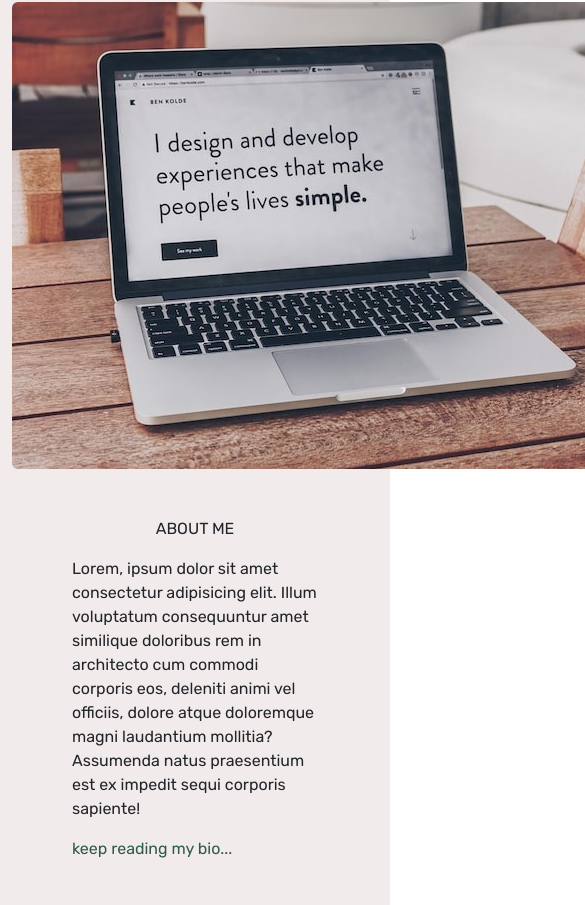
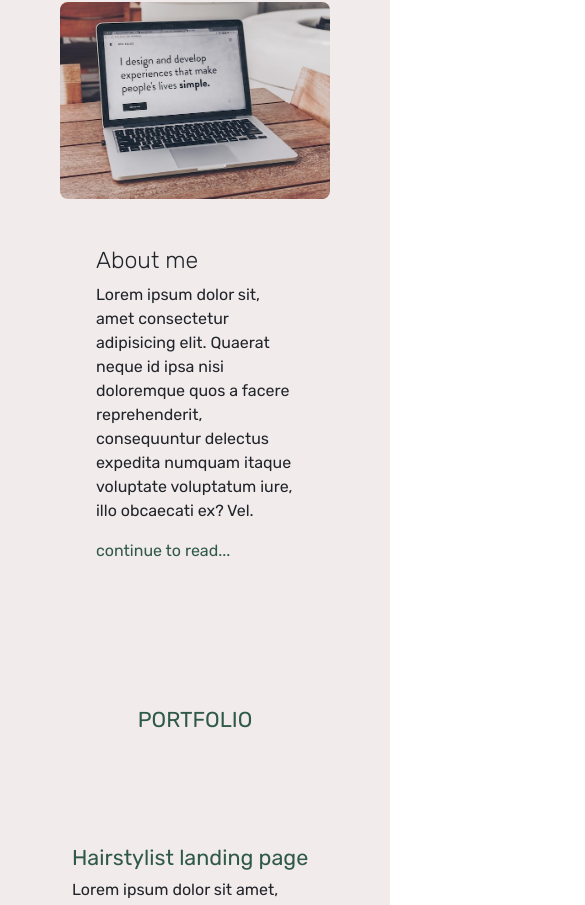
Before and after one commit to maderi21/porfolio, a React (Create React App) app: page / in a window 390 px wide. Shown: the part 878-1783 px from the top of the page, 585 px wide, since content can reach past the window. Built offline with nearby package versions, Linux system fonts and the light colour scheme.

Commit message:
about responsive

```diff
--- a/src/components/About.jsx
+++ b/src/components/About.jsx
@@ -1,39 +1,30 @@
-import { Row, Col, Image, Container } from "react-bootstrap";
 import about from "../images/about.jpg";
+
 const About = () => {
   return (
-    <section className="bg-primary">
-      <Container className="py-5 ">
-        <Row>
-          <Col sm={6}>
-            <Image src={about} rounded />
-          </Col>
-          <Col
-            sm={6}
-            className="d-flex align-items-center justify-content-center"
-          >
-            <Row className="mx-5 py-5">
-              <p className="text-dark-bold rounded d-flex justify-content-center">
-                ABOUT ME
-              </p>
-              <p>
-                Lorem, ipsum dolor sit amet consectetur adipisicing elit. Illum
-                voluptatum consequuntur amet similique doloribus rem in
-                architecto cum commodi corporis eos, deleniti animi vel
-                officiis, dolore atque doloremque magni laudantium mollitia?
-                Assumenda natus praesentium est ex impedit sequi corporis
-                sapiente!
-              </p>
-              <a
-                href="#"
-                className="text-dark link-offset-2 link-underline link-underline-opacity-0"
-              >
-                keep reading my bio...
-              </a>
-            </Row>
-          </Col>
-        </Row>
-      </Container>
+    <section class="p-5">
+      <div class="container">
+        <div class="row align-items-center justify-content-between">
+          <div class="col-md">
+            <img class=" img-fluid rounded-3" src={about} alt="" />
+          </div>
+          <div class="col-md p-5">
+            <h3 className="fw-light">About me</h3>
+            <p>
+              Lorem ipsum dolor sit, amet consectetur adipisicing elit. Quaerat
+              neque id ipsa nisi doloremque quos a facere reprehenderit,
+              consequuntur delectus expedita numquam itaque voluptate voluptatum
+              iure, illo obcaecati ex? Vel.
+            </p>
+            <a
+              href=""
+              className="link-offset-2 link-underline link-underline-opacity-0 text-dark"
+            >
+              continue to read...
+            </a>
+          </div>
+        </div>
+      </div>
     </section>
   );
 };
--- a/src/pages/Home.jsx
+++ b/src/pages/Home.jsx
@@ -16,7 +16,9 @@ const Home = () => {
       <About />
       <Col className="container">
         <Row>
-          <h4 className="bg-primary text-dark">PORTFOLIO</h4>
+          <h4 className="bg-primary d-flex justify-content-center text-dark m-0 pt-5 pb-3">
+            PORTFOLIO
+          </h4>
         </Row>
       </Col>
       <Portfolio />
```
